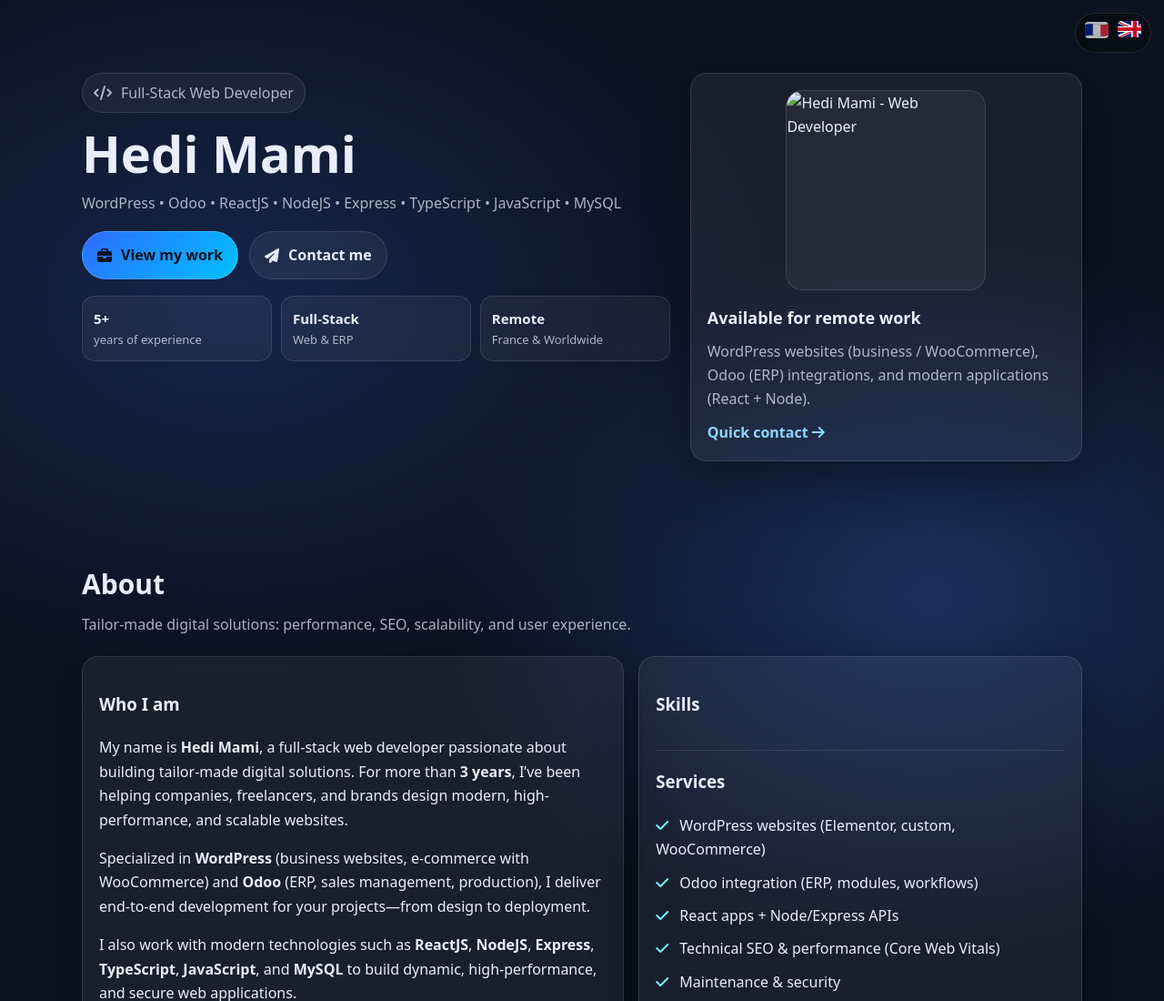
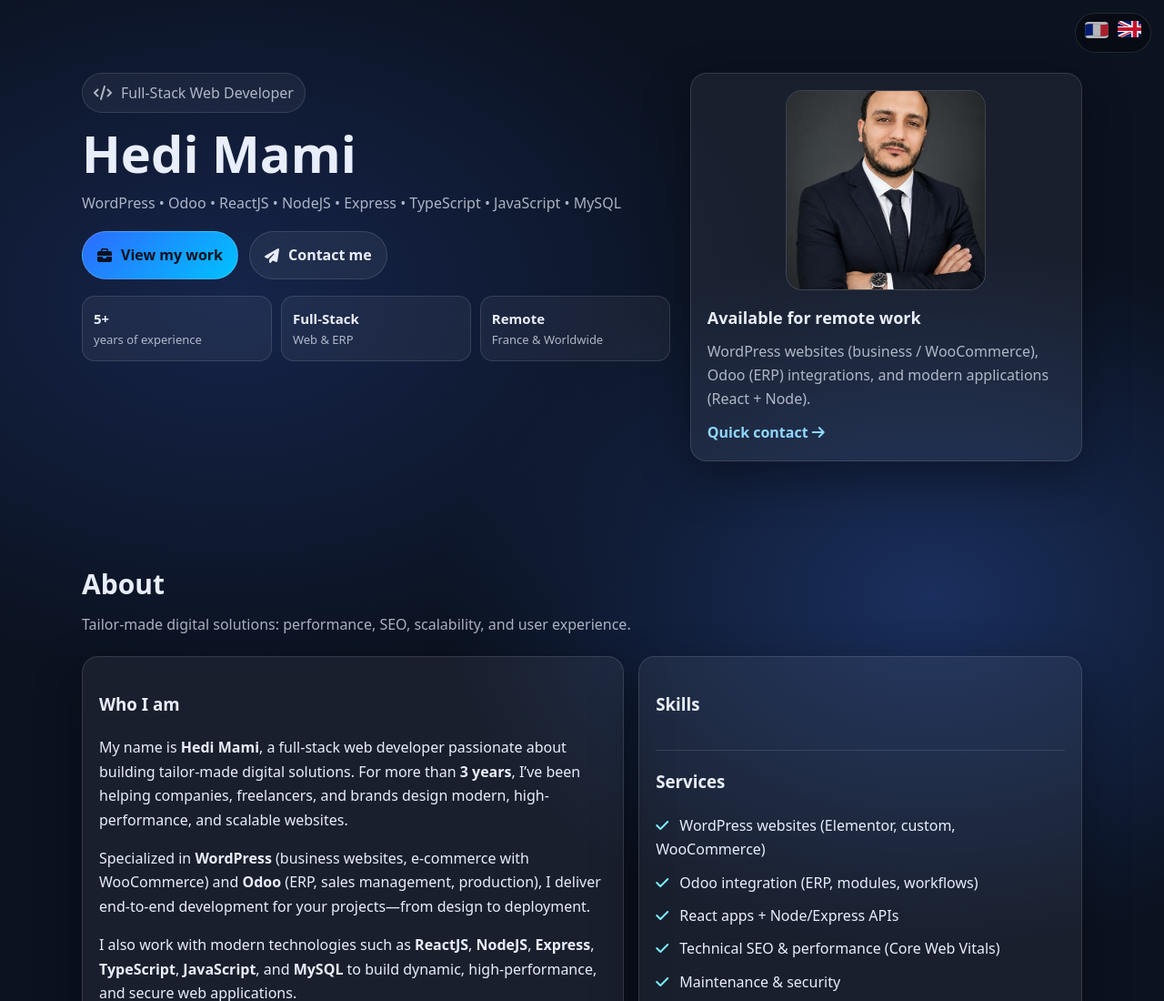
Before and after one commit to mami-hedi/mami-hedi, a plain HTML site: page index-en.html in a window 1280 px wide. Shown: the top 1100 px of the page at 91% size. Drawn offline with Linux system fonts and the light colour scheme.

Commit message:
Update image source for Hedi Mami avatar

```diff
--- a/index-en.html
+++ b/index-en.html
@@ -74,7 +74,7 @@
         <div class="hero-card">
           <div class="avatar-wrap">
             <img
-              src="img/hedi-mami.jpg"
+              src="img/mami-hedi.jpg"
               alt="Hedi Mami - Web Developer"
               class="avatar"
               loading="lazy"
```
